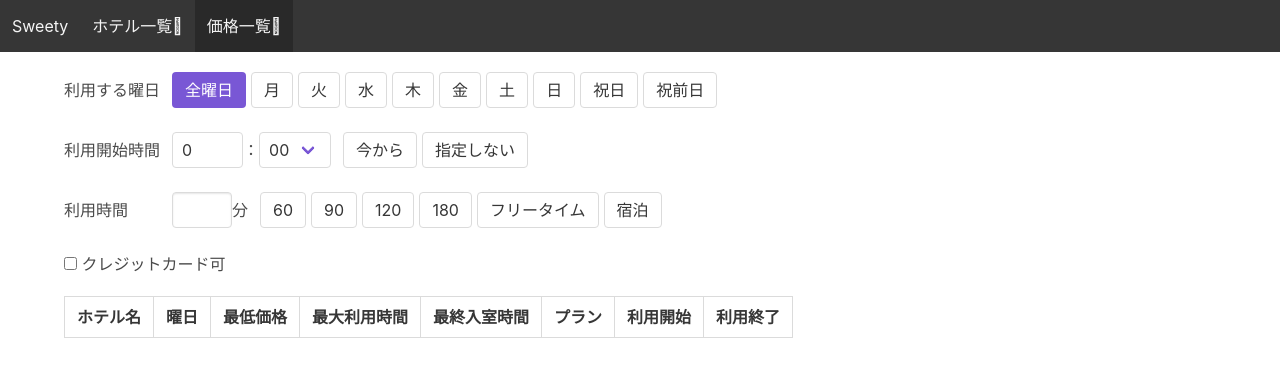
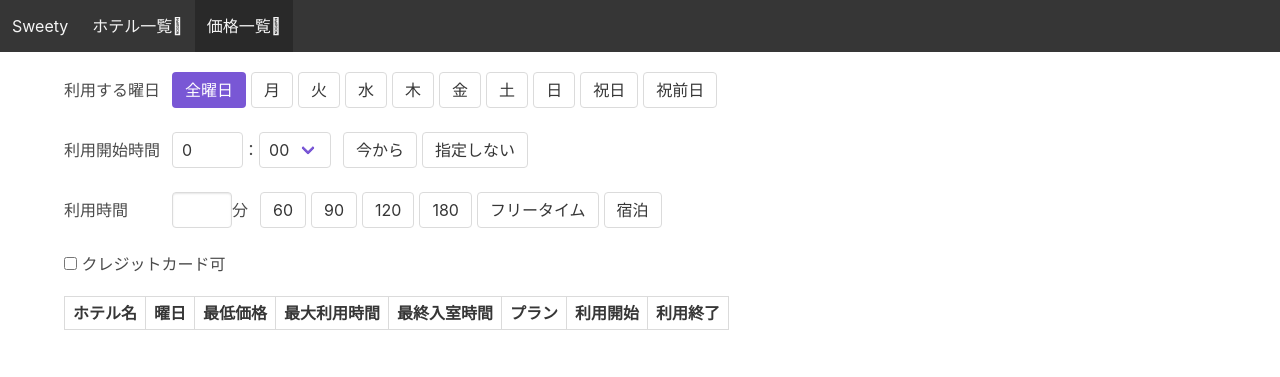
Before and after one commit to KaiShoya/Sweety, a PHP site: page /price_list.php in a window 1280 px wide. Shown: the top 377 px of the page. Run offline with PHP 8.4, Linux system fonts and the light colour scheme; data that the repository does not hold is empty; some libraries are stand-ins or nearby versions.

Commit message:
テーブルの見た目をコンパクトに

```diff
--- a/pub/price_list.php
+++ b/pub/price_list.php
@@ -83,7 +83,7 @@ $dow_id = isset($_REQUEST['dow_id']) ? $_REQUEST['dow_id'] : '0';
       </label>
     </div>
 
-    <table class="table is-hoverable is-bordered">
+    <table class="table is-hoverable is-bordered is-narrow">
       <thead>
         <tr>
           <th class="col-md-2">ホテル名</th>
```
